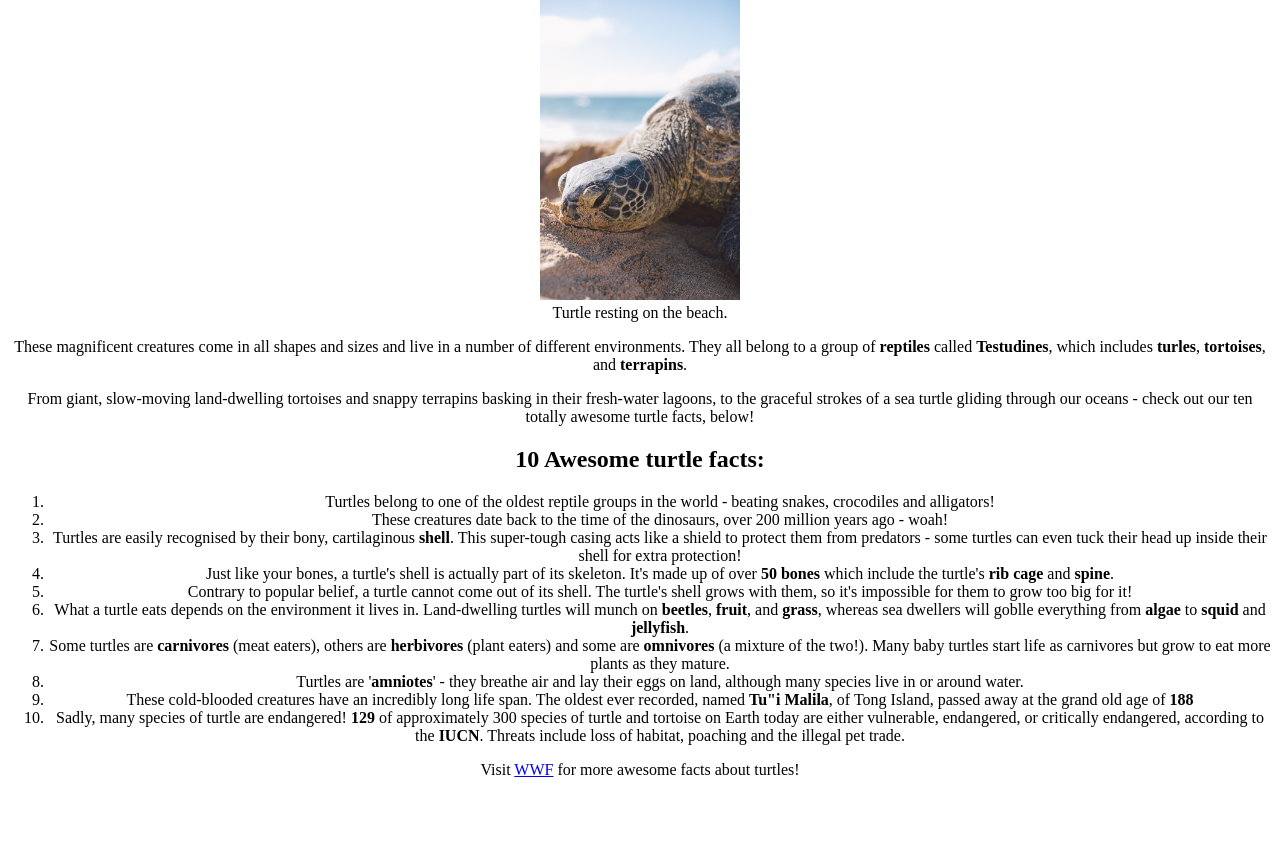
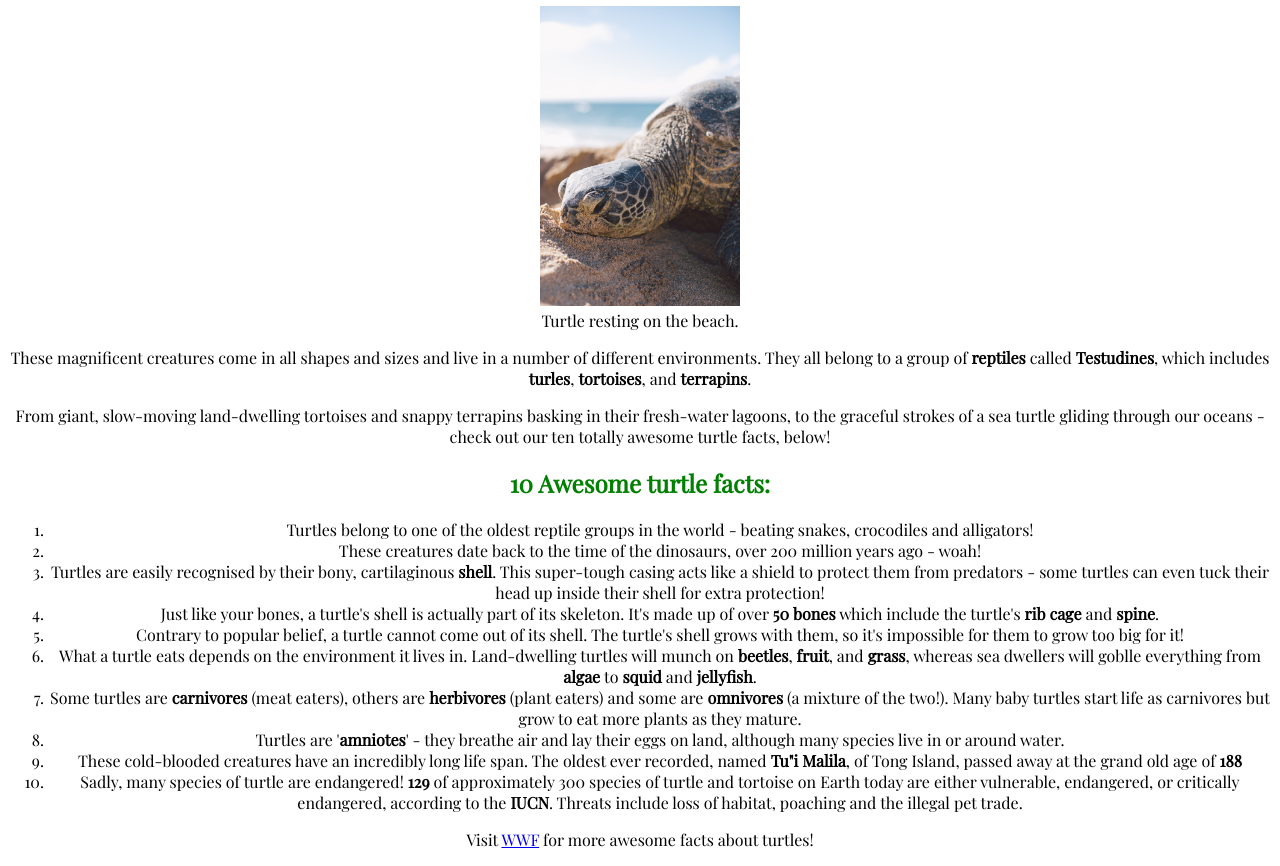
Before and after one commit to KimberlyHijmenberg/tribute_page, a plain HTML site: page index.html in a window 1280 px wide. Shown: the part 80-946 px from the top of the page. Before the commit the page ends 875 px from the top, so only its background shows below. Drawn offline with nearby package versions, Linux system fonts and the light colour scheme; files whose address does not match are found by name.

Commit message:
Add font-family and change font

```diff
--- a/index.html
+++ b/index.html
@@ -3,6 +3,7 @@
     <head>
         <title id="title">Why turtles are awesome!</title>
         <link rel="stylesheet" href="main.css">
+        <link href="https://fonts.googleapis.com/css2?family=Playfair+Display&display=swap" rel="stylesheet">
     </head>
 <main id="main">
 <body>
--- a/main.css
+++ b/main.css
@@ -1,3 +1,8 @@
 main {
     text-align: center;
+    font-family: 'Playfair Display', serif;
+
 }
+h1, h2 {
+    color: green;
+}
```
